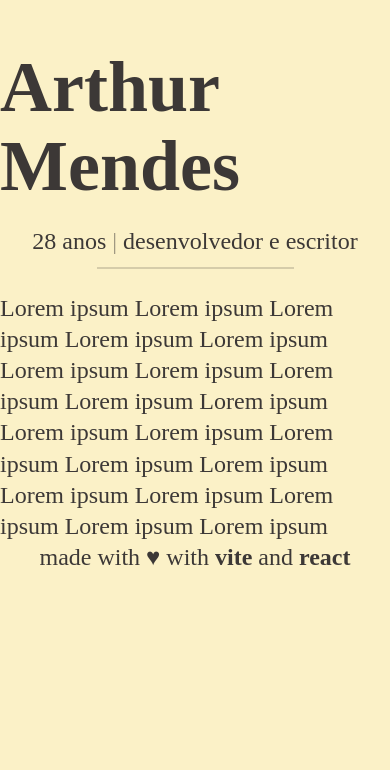
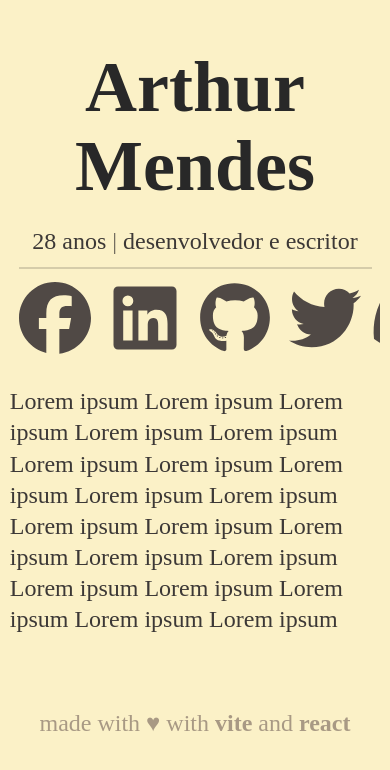
Before and after one commit to arthurmco/arthurmco.github.io, a React (Vite) app: page / in a window 390 px wide. Shown: the top 770 px of the page. Built offline with nearby package versions, Linux system fonts and the light colour scheme.

Commit message:
code: add icons, add some responsiveness

```diff
--- a/package.json
+++ b/package.json
@@ -10,6 +10,12 @@
     "preview": "vite preview"
   },
   "dependencies": {
+    "@fortawesome/fontawesome-svg-core": "^7.0.1",
+    "@fortawesome/free-brands-svg-icons": "^7.0.1",
+    "@fortawesome/free-regular-svg-icons": "^7.0.1",
+    "@fortawesome/free-solid-svg-icons": "^7.0.1",
+    "@fortawesome/react-fontawesome": "^3.0.2",
+    "g": "^2.0.1",
     "react": "^19.1.1",
     "react-dom": "^19.1.1"
   },
--- a/src/App.css
+++ b/src/App.css
@@ -1,14 +1,15 @@
 
 header {
     display: flex;
-    width: 100vw;
+    width: 100%;
     flex-direction: column;
-    flex-flow: center;
+    justify-content: center;
     align-items: center;
 }
 
 header .author-name {
     margin-bottom: 0.2em;
+    color: var(--fg0);
 }
 
 header .author-info {
@@ -26,16 +27,77 @@ header hr {
 
 article {
     display: flex;
-    width: 100%;
+    margin-left: 15%;
+    width: 70%;
     flex-direction: column;
-    flex-flow: center;
+    justify-content: center;
     align-items: center;
 }
 
 footer {
     display: flex;
-    width: 100%;
+    margin-left: 25%;
+    margin-top: 3em;
+    width: 50%;
     flex-direction: column;
-    flex-flow: center;
+    justify-content: center;
     align-items: center;
+    color: var(--fg4);
 }
+
+
+@media (max-width: 600px) {
+
+    header .author-name {
+        text-align: center;
+    }
+
+    header hr {
+        width: 90%;
+    }
+
+    article {
+        width: 95%;
+        margin-left: 2.5%;
+    }
+
+    footer {
+        width: 100%;
+        margin-left: 0;
+    }
+
+}
+
+
+/* link area */
+
+.follow-links {
+    display: flex;
+    font-size: 2.5em;
+    width: 40%;
+    max-width: 900px;
+    justify-content: center;
+    align-items: center;
+    justify-content: space-evenly;
+    margin-bottom: 0.25em;
+    margin-top: -0.25em;
+
+}
+
+.follow-links a {
+    color: var(--fg2);
+    transition: 0.3s;
+}
+
+.follow-links a:hover {
+    color: var(--fg4);
+}
+
+@media (max-width: 600px) {
+    .follow-links {
+        width: 100%;
+        left: 0;
+        font-size: 3em;
+        overflow-x: scroll;
+    }
+}
--- a/src/App.tsx
+++ b/src/App.tsx
@@ -2,6 +2,16 @@ import { useState } from 'react'
 import reactLogo from './assets/react.svg'
 import viteLogo from '/vite.svg'
 import './App.css'
+
+import { FontAwesomeIcon } from '@fortawesome/react-fontawesome'
+import {
+    faFacebook,
+    faLinkedin,
+    faGithub,
+    faTwitter,
+    faDiscord,
+    faSpotify
+} from '@fortawesome/free-brands-svg-icons'
 
 function Header() {
     const author = "Arthur Mendes";
@@ -17,8 +27,8 @@ function Header() {
     const Breaker = () => {
         return (
             <span style={{
-        textWeight: 200,
-        opacity: 0.5
+                fontWeight: 200,
+                opacity: 0.75
             }}>&nbsp;|</span>
         )
     }
@@ -37,14 +47,41 @@ function Header() {
 
 }
 
+interface FollowLinkInfo {
+    url: string;
+    icon: any;
+}
+
+const FollowLinkArea = () => {
+
+    const links: FollowLinkInfo[] = [
+        { url: "https://www.facebook.com/arthur.mendes.coelho", icon: faFacebook },
+        { url: "https://www.linkedin.com/in/arthur-mendes-6ab064134/", icon: faLinkedin },
+        { url: "https://github.com/arthurmco", icon: faGithub },
+        { url: "https://twitter.com/usrbinarthur", icon: faTwitter },
+        //      {url: "https://telegram.me/arthurmco", icon:"fab fa-telegram-plane"},
+        { url: "https://discordapp.com/users/296493154650161152", icon: faDiscord },
+        { url: "https://open.spotify.com/user/arthurmco?si=FzHXT6fITzeF2AtnDbuW_Q", icon: faSpotify },
+    ]
+
+    return (
+        <section className="follow-links">
+            {links.map(l => ((<a href={l.url} target="_blank">
+                <FontAwesomeIcon icon={l.icon} />
+            </a>)))}
+        </section>
+    )
+
+
+}
 
 function App() {
-  const [count, setCount] = useState(0)
 
   return (
         <>
             <Header />
             <article>
+                <FollowLinkArea />
                 <section>
                     Lorem ipsum Lorem ipsum Lorem ipsum Lorem ipsum Lorem ipsum Lorem ipsum Lorem ipsum Lorem ipsum Lorem ipsum Lorem ipsum
                     Lorem ipsum Lorem ipsum Lorem ipsum Lorem ipsum Lorem ipsum Lorem ipsum Lorem ipsum Lorem ipsum Lorem ipsum Lorem ipsum
--- a/src/index.css
+++ b/src/index.css
@@ -9,6 +9,8 @@
     --bg1: #3c3836;
     --fg2: #d5c4a1;
     --bg2: #504945;
+    --fg4: #7c6f64;
+    --bg4: #a89984;
     --red-dark: #cc241d;
     --red-light: #fb4934;
     --green-dark: #98971a;
@@ -41,9 +43,17 @@ a:hover {
 body {
     margin: 0;
     min-height: 100vh;
+    min-width: 350px;
 
     font-family: Gentium, EB Garamond, serif;
     font-size: 1.5em;
+
+}
+
+@media (max-width: 600px) {
+    body {
+        width: 100vw;
+    }
 }
 
 code {
@@ -83,6 +93,8 @@ button:focus-visible {
         --fg1: #3c3836;
         --bg2: #d5c4a1;
         --fg2: #504945;
+        --fg4: #a89984;
+        --bg4: #7c6f64;
         --red-light: #cc241d;
         --red-dark: #9d0006;
         --green-light: #98971a;
```
Also changed, not shown: 1 other file (tests, documents, lock files or other folders). Lines whose indentation alone changed are shown as unchanged.
